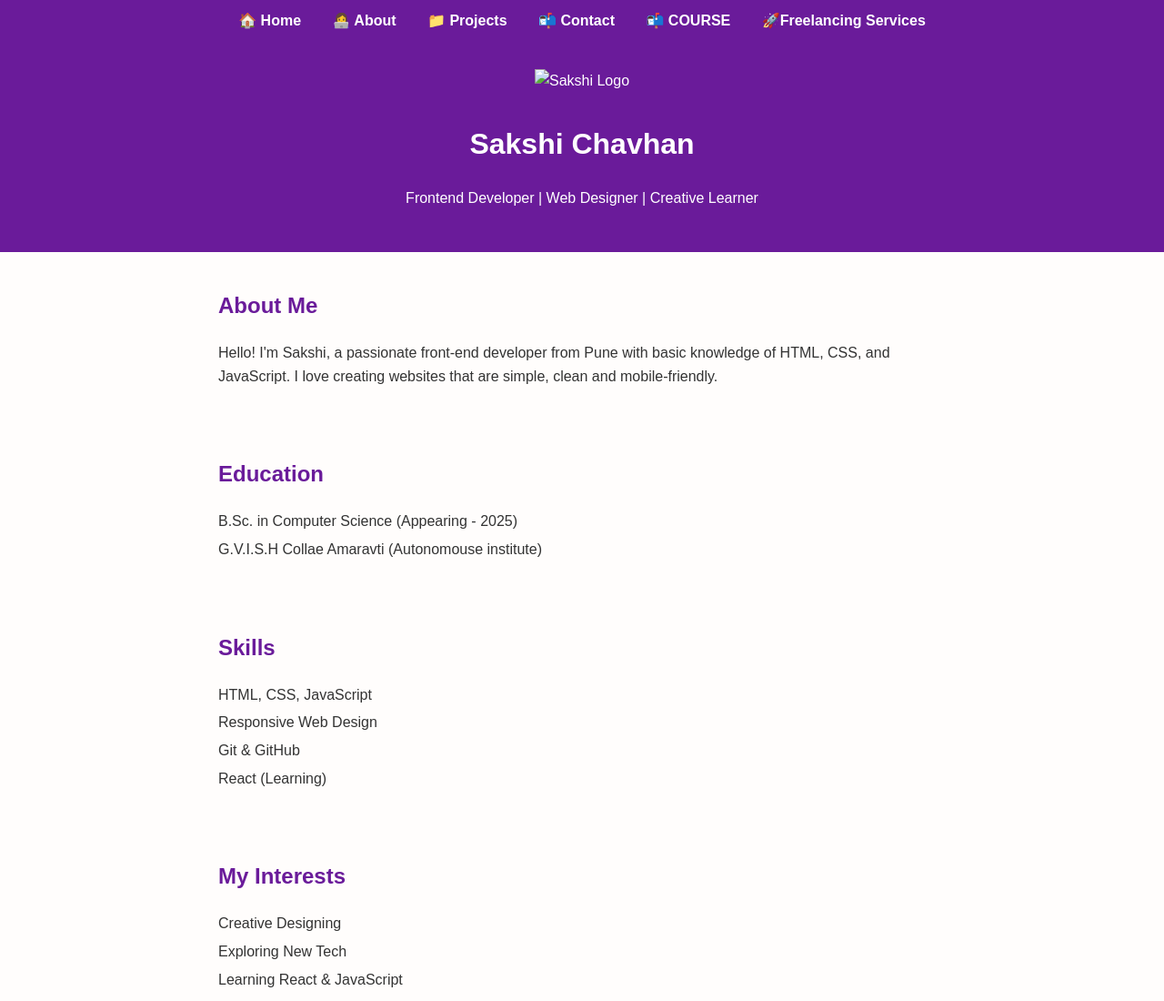
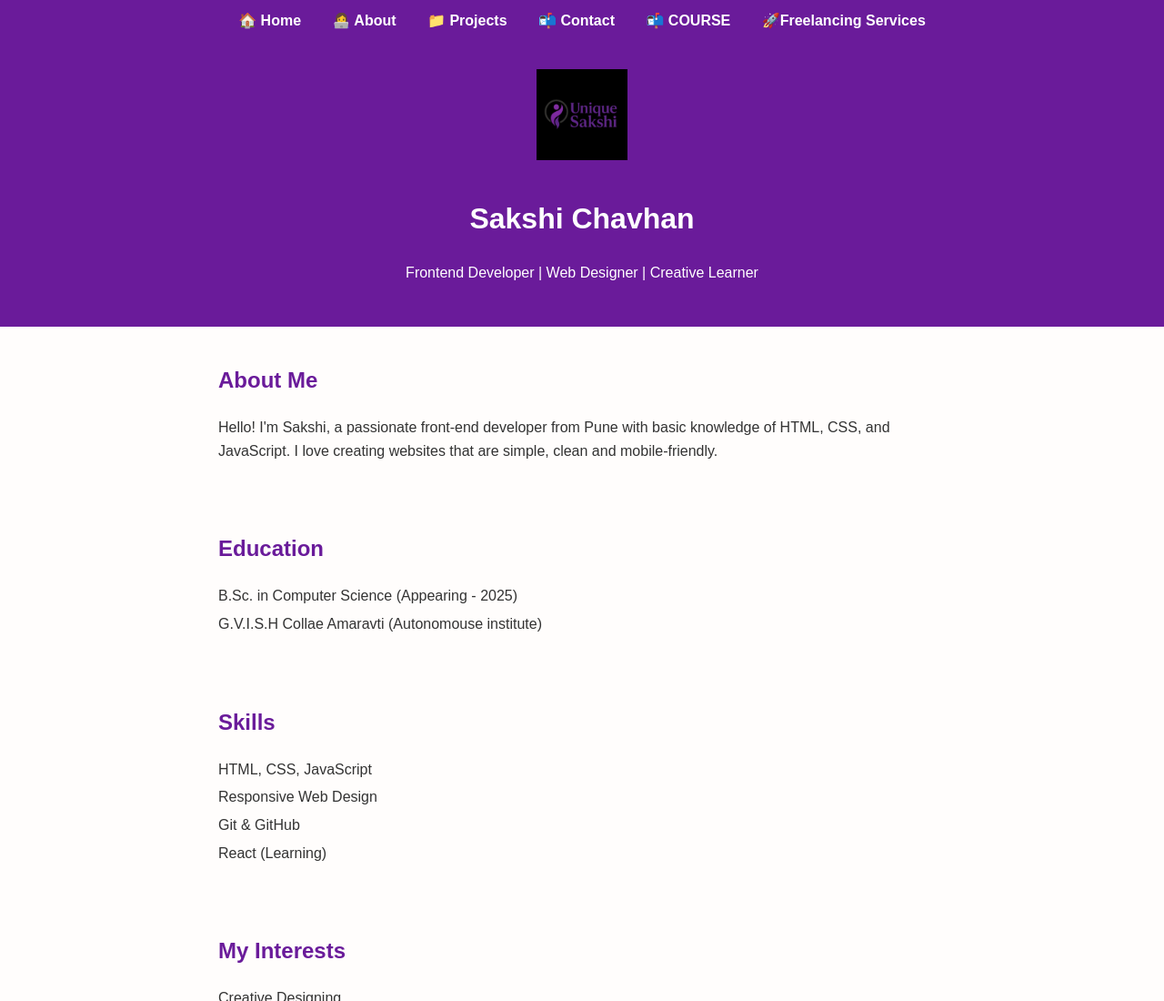
Before and after one commit to uniquesakshi1/sakshi-portfilo, a plain HTML site: page index.html in a window 1280 px wide. Shown: the top 1100 px of the page at 91% size. Drawn offline with Linux system fonts and the light colour scheme.

Commit message:
Update index.html

```diff
--- a/index.html
+++ b/index.html
@@ -19,7 +19,7 @@
   </nav>
 
   <header>
-    <img src="LOGO>PNG" alt="Sakshi Logo" class="logo" />
+    <img src="LOGO.PNG" alt="Sakshi Logo" class="logo" />
     <h1>Sakshi Chavhan</h1>
     <p>Frontend Developer | Web Designer | Creative Learner</p>
   </header>
```
